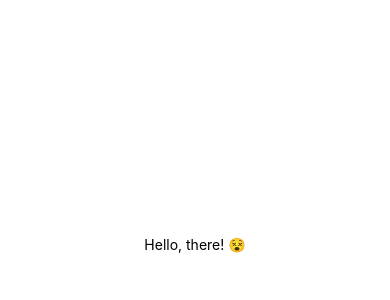
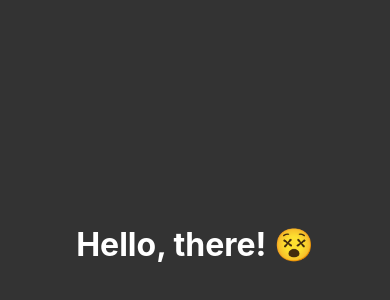
Before and after one commit to juliolmuller/proffy, a React Native app in the folder mobile/: screen / in a window 390 px wide. Shown: the part 178-478 px from the top of the page. Built offline with nearby package versions, Linux system fonts and the light colour scheme.

Commit message:
Reorganized file

```diff
--- a/mobile/App.tsx
+++ b/mobile/App.tsx
@@ -2,20 +2,23 @@ import React from 'react'
 import { StyleSheet, Text, View } from 'react-native'
 import { StatusBar } from 'expo-status-bar'
 
-const styles = StyleSheet.create({
-  container: {
-    flex: 1,
-    backgroundColor: '#fff',
-    alignItems: 'center',
-    justifyContent: 'center',
-  },
-})
-
-const App = () =>(
+export default () =>(
   <View style={styles.container}>
-    <Text>Hello, there! 😵</Text>
+    <Text style={styles.title}>Hello, there! 😵</Text>
     <StatusBar style="auto" />
   </View>
 )
 
-export default App
+const styles = StyleSheet.create({
+  container: {
+    flex: 1,
+    backgroundColor: '#333',
+    alignItems: 'center',
+    justifyContent: 'center',
+  },
+  title: {
+    color: '#fff',
+    fontSize: 32,
+    fontWeight: 'bold',
+  },
+})
```
